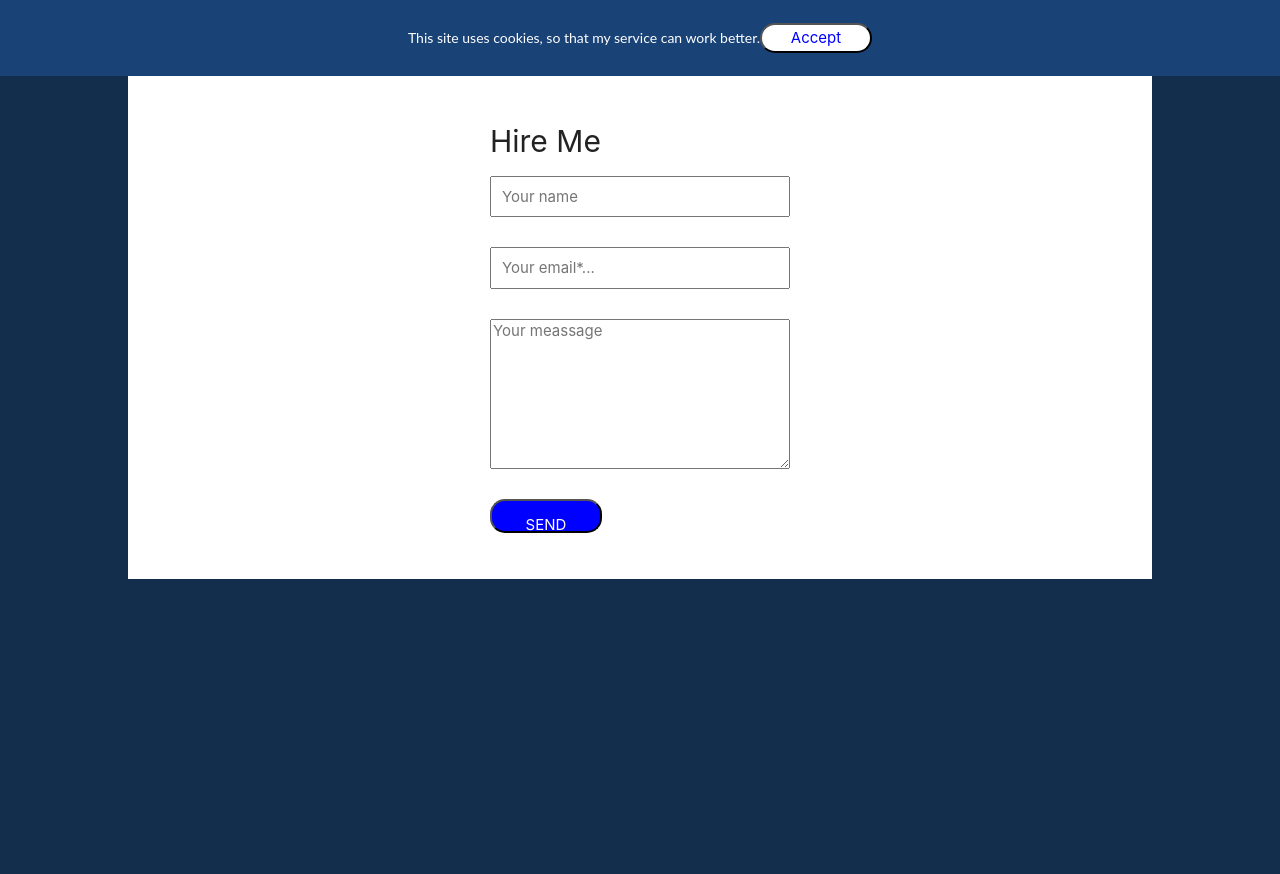
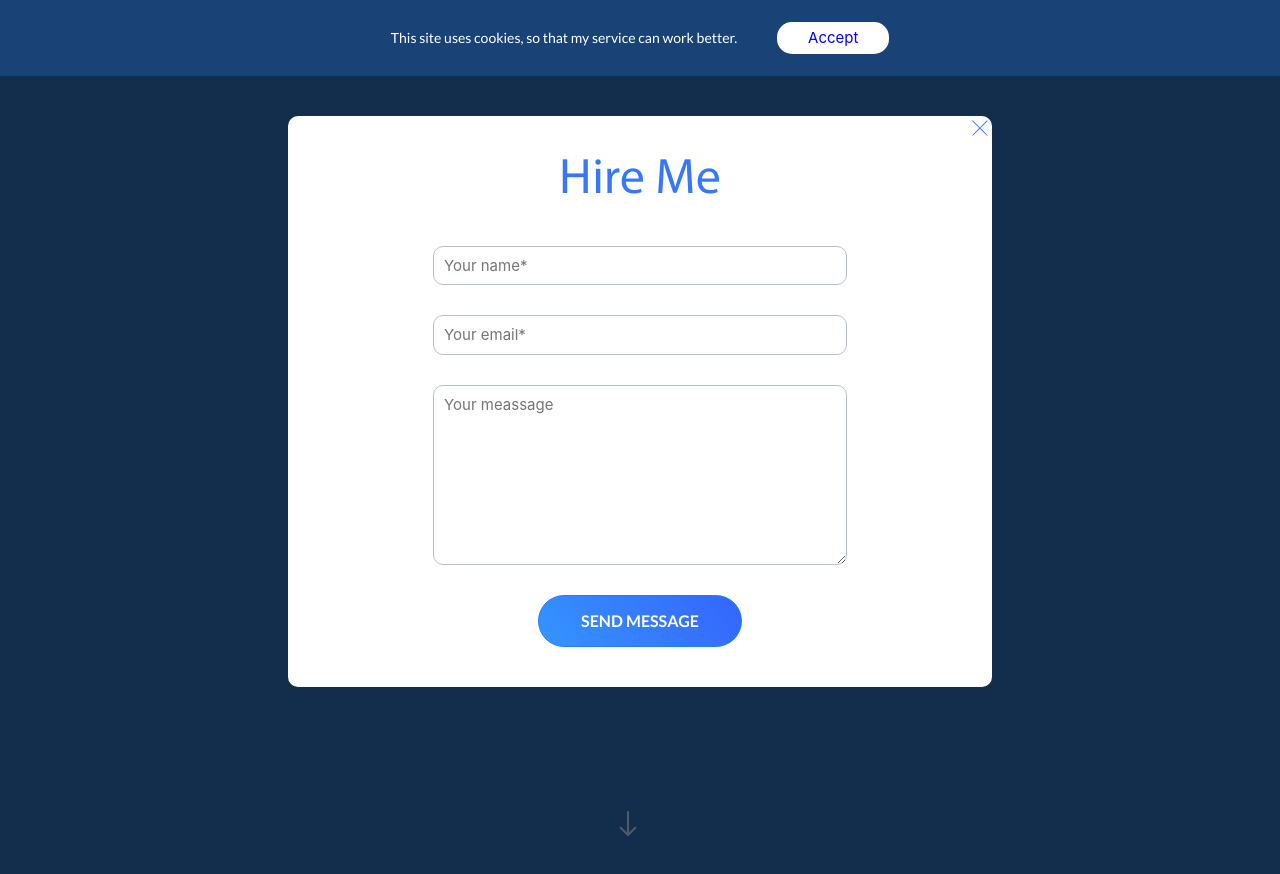
Before and after one commit to kristinaskyba/Beetroot_teamwork, a plain HTML site: page october/index.html in a window 1280 px wide. Drawn offline with Linux system fonts and the light colour scheme.

Commit message:
new commit

```diff
--- a/october/index.html
+++ b/october/index.html
@@ -4,6 +4,9 @@
     <meta charset="UTF-8">
     <meta http-equiv="X-UA-Compatible" content="IE=edge">
     <meta name="viewport" content="width=device-width, initial-scale=1.0">
+    <link rel="preconnect" href="https://fonts.googleapis.com">
+    <link rel="preconnect" href="https://fonts.gstatic.com" crossorigin>
+    <link href="https://fonts.googleapis.com/css2?family=Lato:wght@400;700&display=swap" rel="stylesheet">
     <link rel="stylesheet" href="css/main.css">
     <link rel="stylesheet" href="./scss/styles.css">
     <title>Form 2</title>
@@ -15,23 +18,32 @@
             <button class="btn">Accept</button>
         </header>
         <div class="container">
-            <div class="form__body">
+            <div class="form-body">
+                <svg class="form-body__svg" version="1.1" id="Layer_1" xmlns="http://www.w3.org/2000/svg" xmlns:xlink="http://www.w3.org/1999/xlink" x="0px" y="0px"
+	 viewBox="0 0 50 50" enable-background="new 0 0 50 50" xml:space="preserve">
+<path d="M9.016,40.837c0.195,0.195,0.451,0.292,0.707,0.292c0.256,0,0.512-0.098,0.708-0.293l14.292-14.309
+	l14.292,14.309c0.195,0.196,0.451,0.293,0.708,0.293c0.256,0,0.512-0.098,0.707-0.292c0.391-0.39,0.391-1.023,0.001-1.414
+	L26.153,25.129L40.43,10.836c0.39-0.391,0.39-1.024-0.001-1.414c-0.392-0.391-1.024-0.391-1.414,0.001L24.722,23.732L10.43,9.423
+	c-0.391-0.391-1.024-0.391-1.414-0.001c-0.391,0.39-0.391,1.023-0.001,1.414l14.276,14.293L9.015,39.423
+	C8.625,39.813,8.625,40.447,9.016,40.837z"/>
+                </svg>
                 <form class="form" action="/" method="post">
                     <h1 class="form__title">Hire Me</h1>
                     <div class="form__group__item">
-                        <input class="input"    requiredminlength="3"type="text"   placeholder="Your name">
+                        <input class="input" required minlength="3" type="text"   placeholder="Your name*">
                     </div>
                     <div class="form__group__item">
-                        <input class="input" requiredtype="email"pattern=".{8,  }" placeholder="Your email*...">
+                        <input class="input input-position-relative" required type="email" pattern=".{8,}" placeholder="Your email*">
                     </div>
                     <div class="form__group__item">
-                        <textarea   class="textarea"name="text" placeholder="Your meassage"></textarea>
+                        <textarea   class="textarea" name="text" placeholder="Your meassage"></textarea>
                     </div>
-                    <div class="form__button">
-                        <button class="btn btn--form">SEND MESSAGE</button>
-                    </div>
+                    <button class="btn-form">
+                        SEND MESSAGE
+                    </button>
                 </form>
-            </div><!-- /.form__body -->
+            </div><!-- /.form-body -->
+            <svg class="container__arrow" xmlns="http://www.w3.org/2000/svg" viewBox="0 0 42.67 64"><g id="Layer_1-2" data-name="Layer 1"><path d="M23.1,63.22,41.88,44.5a2.67,2.67,0,1,0-3.76-3.78L24,54.79V2.67a2.67,2.67,0,1,0-5.33,0V55L4.56,40.73a2.67,2.67,0,0,0-3.77,0A2.63,2.63,0,0,0,0,42.61a2.68,2.68,0,0,0,.77,1.88L19.32,63.21a2.67,2.67,0,0,0,3.78,0Z"/></g></svg>
         </div><!-- container -->
     </div><!-- /.Page -->
 </body>
--- a/october/scss/styles.scss
+++ b/october/scss/styles.scss
@@ -6,8 +6,12 @@ body {
    font-family: -apple-system, BlinkMacSystemFont, "Segoe UI", Roboto, "Helvetica Neue", Arial, "Noto Sans", sans-serif, "Apple Color Emoji", "Segoe UIEmoji", "Segoe UI Symbol", "Noto ColorEmoji";
    font-size: 15px;
 
+   background-color: #252525;
+}
 
-   background-color: #252525;
+@font-face {
+   font-family: 'Myriad Pro';
+   src: url(../fonts/MYRIADPRO-REGULAR.OTF);
 }
 
 *,
@@ -24,12 +28,14 @@ body {
 .header {
    display: flex;
    justify-content: center;
+   width: 100%;
    margin: 0 auto;
    width: 100%;
    background-color: #194277;
 }
 
 .header__p {
+   margin-right: 40px;
    font-size: 14px;
    line-height: 36px;
    color: #ffffff;
@@ -39,51 +45,121 @@ body {
 
 .btn {
    width: 112px;
-   height: 30px;
+   border: solid 2px transparent;
    border-radius: 15px;
    color: blue;
    background-color: #ffffff;
+   padding: 5px 10px;
+   transition: border .5s linear;
+
+   &:hover {
+      border: 2px solid #4a98f8;
+   }
 }
 
 .container {
    width:100%;
-   height: 100vh;
+   min-height: 100vh;
+   padding-top: 40px;
+   padding-bottom: 80px;
 
+   position: relative;
 
    background-color: #132E4C;
 }
 
-.form__body {
+.container__arrow {
+   height: 25px;
+   position: absolute;
+   z-index: 2;
+   right: 50%;
+   bottom: 5%;
+   width: 24px;
+   fill: #868686;
+   opacity: .5;
+}
+
+.form-body {
    display: flex;
-   width: 80%;
+   width: 55%;
    margin: 0 auto;
-   padding: 30px 0;
+   padding: 40px 0;
+
+   border-radius: 10px;
    background-color: #fff;
+
+   position: relative;
+}
+
+.form-body__svg {
+   position: absolute;
+   right: 0;
+   top: 0;
+   width: 24px;
+   fill: #3677fd;
 }
 
 .form {
-
+   width: 100%;
    flex-direction: column;
    justify-content: center;
    margin: 0 auto;
+   padding:  0 145px;
 }
 
-input {
-   width: 300px;
-    margin-bottom: 30px;
-    padding: 10px;
+.form__title {
+   margin:0 0 40px 0;
+   font-size: 50px;
+   line-height: 1;
+   color: #3677fd;
+   font-family: "Myriad Pro";
+   text-align: center;
 }
 
-textarea {
-   /* overflow: auto; */
-   width: 300px;
-   height: 150px;
+.input {
+   width: 100%;
+   border-radius: 10px;
+   background-color: #ffffff;
+   border: 1px solid #b7c0c9;
    margin-bottom: 30px;
+   padding: 10px;
+
+   &:focus {
+      border: 2px solid #4a98f8;
+   }
 }
 
-.btn--form {
-   border-radius: 15px;
-   color: #fff;
-   background-color: blue;
-   padding: 15px;
+.textarea {
+   width: 100%;
+   height: 180px;
+   margin-bottom: 30px;
+   padding: 10px;
+   border-radius: 10px;
+   background-color: #ffffff;
+   border: 1px solid #b7c0c9;
+
+   &:focus {
+      border: 2px solid #4a98f8;
+   }
 }
+
+.btn-form {
+   display: block;
+   margin: 0 auto;
+   width: 204px;
+   border: solid 1px #1A80FF;
+   border-radius: 27px;
+   background-image: linear-gradient(51deg, #3595ff 0%, #3564fc 100%);
+   font-size: 16px;
+   line-height: 30px;
+   color: #ffffff;
+   font-weight: 700;
+   font-family: "Lato";
+   text-align: center;
+   padding: 10px 0;
+   transition: linear-gradient .5s linear;
+
+   &:hover {
+      background-image: linear-gradient(51deg, #3595ff 0%, #234ed7 100%);
+   }
+}
```
Also changed, not shown: october/fonts/MYRIADPRO-REGULAR.OTF (added), october/image/arrow.svg (added), october/image/close.svg (added), october/scss/styles.css, 1 other file.
